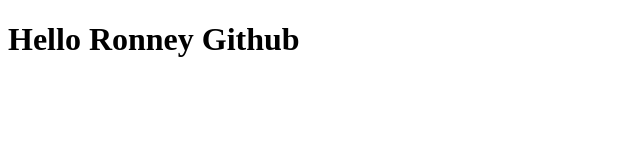
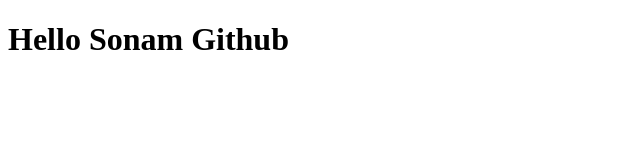
Before and after one commit to ronneyismael/github_practice, a plain HTML site: page index.html in a window 1280 px wide. Shown: the whole page, without its empty margins (0-640 px from the left). Drawn offline with Linux system fonts and the light colour scheme.

Commit message:
first change

```diff
--- a/index.html
+++ b/index.html
@@ -6,7 +6,7 @@
     <title>Document</title>
 </head>
 <body>
-    <h1>Hello Ronney Github</h1>
+    <h1>Hello Sonam Github</h1>
 
 </body>
 </html>
```
